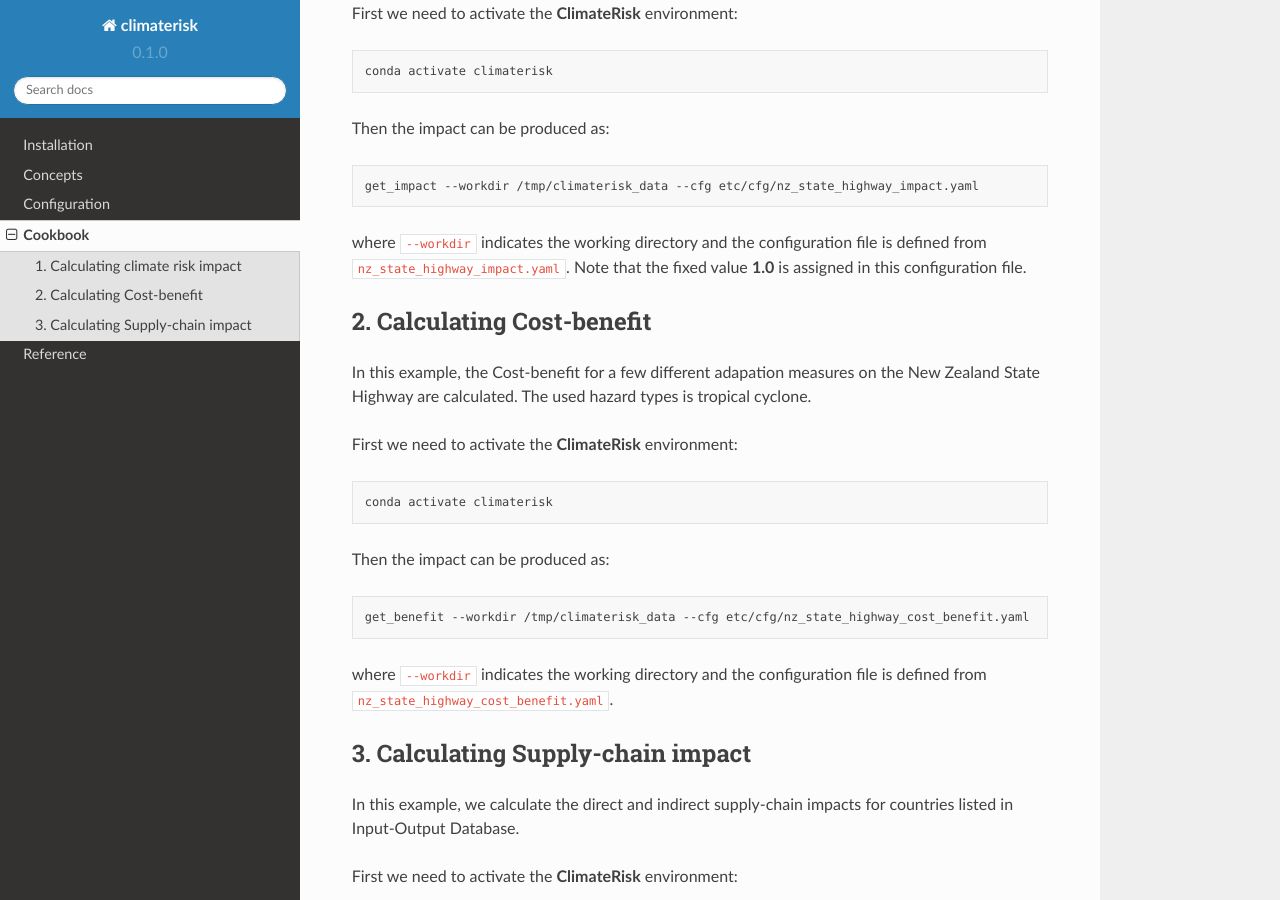
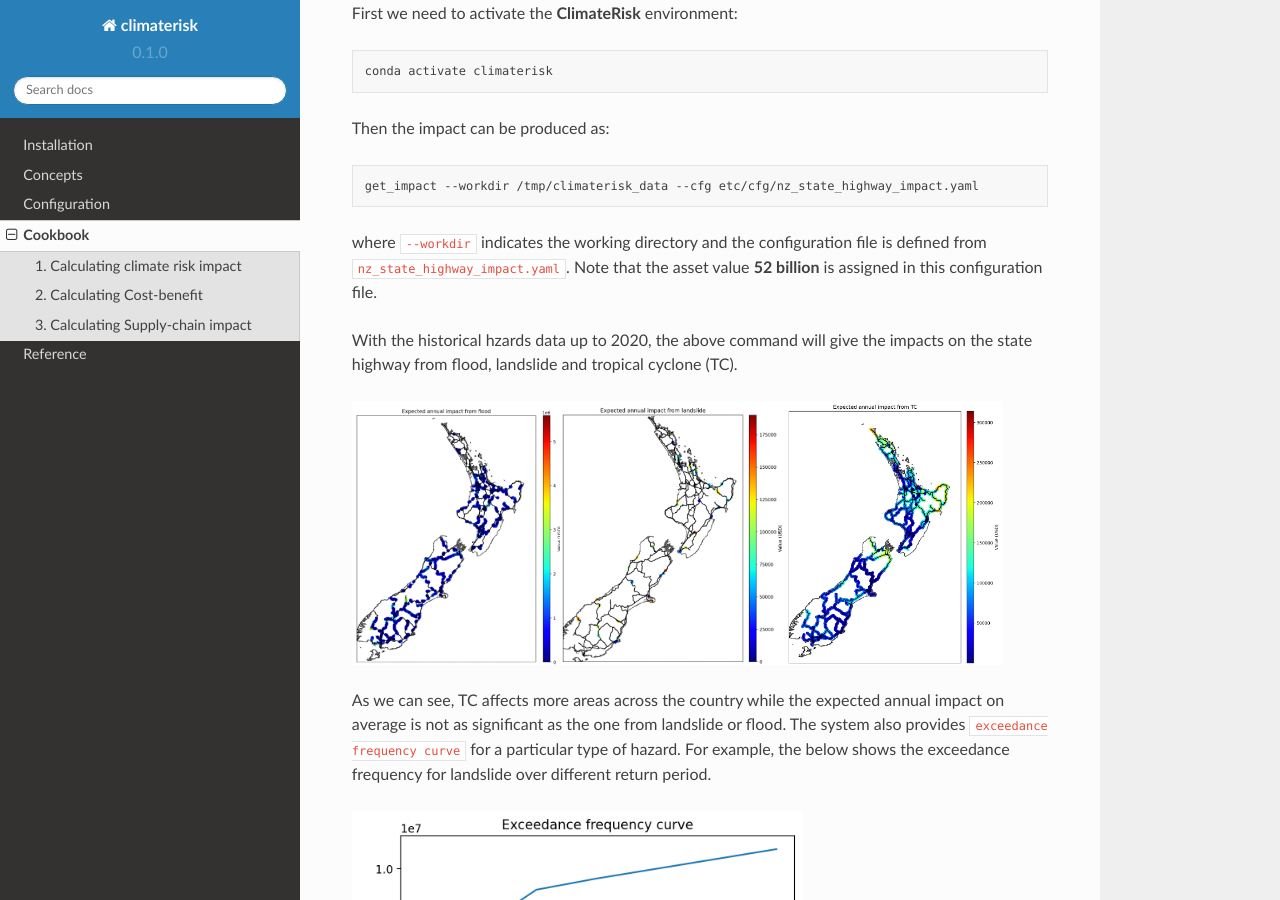
Before and after one commit to jzanetti/ClimateRisk, a Sphinx documentation site: the page built from doc/source/Cookbook.rst, in a window 1280 px wide and 900 px high, scrolled down 286 px. Built offline with Sphinx 7.4.7 and the Read the Docs theme 2.0.0, drawn with Linux system fonts in a browser that asks for light colours.

Commit message:
update doc

```diff
--- a/doc/source/Cookbook.rst
+++ b/doc/source/Cookbook.rst
@@ -19,8 +19,19 @@ Then the impact can be produced as:
 
     get_impact --workdir /tmp/climaterisk_data --cfg etc/cfg/nz_state_highway_impact.yaml
 
-where ``--workdir`` indicates the working directory and the configuration file is defined from ``nz_state_highway_impact.yaml``. Note that the fixed value **1.0** is assigned in this configuration file.
+where ``--workdir`` indicates the working directory and the configuration file is defined from ``nz_state_highway_impact.yaml``. Note that the asset value **52 billion** is assigned in this configuration file.
 
+With the historical hzards data up to 2020, the above command will give the impacts on the state highway from flood, landslide and tropical cyclone (TC).
+
+.. image:: img/all_impacts.png
+   :width: 650
+
+As we can see, TC affects more areas across the country while the expected annual impact on average is not as significant as the one from landslide or flood.
+The system also provides ``exceedance frequency curve`` for a particular type of hazard. For example, the below shows the exceedance frequency for landslide
+over different return period.
+
+.. image:: img/impact_frequemcy_landslide.png
+   :width: 450
 
 2. Calculating Cost-benefit
 ==========
```
Also changed, not shown: doc/source/img/all_impacts.png (added), doc/source/img/impact_TC.png (added), doc/source/img/impact_flood.png (added), doc/source/img/impact_frequemcy_landslide.png (added), doc/source/img/impact_landslide.png (added), 2 other files.
